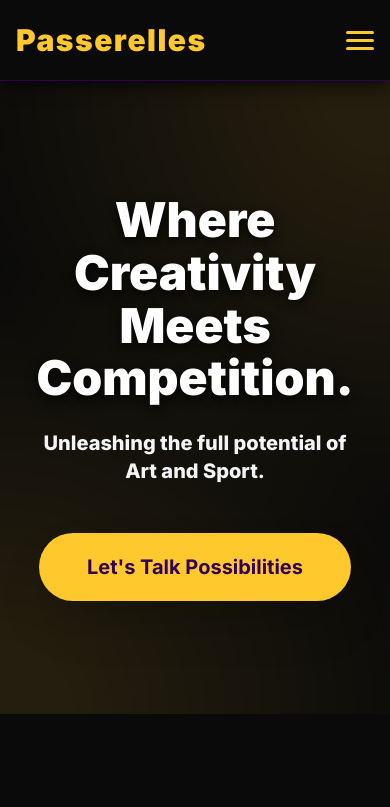
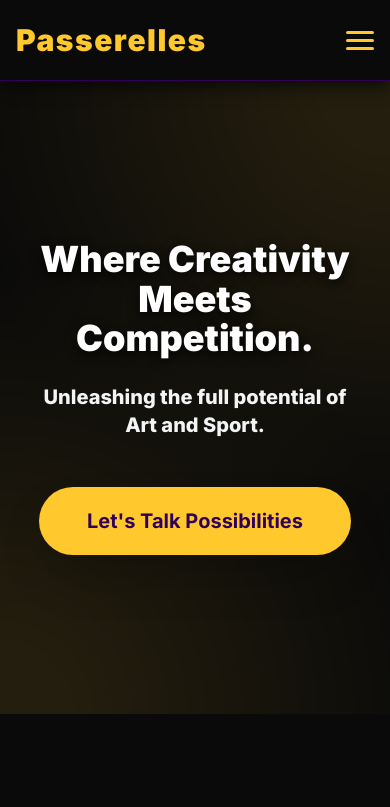
Before and after one commit to bettoux/passerelles, a website: page public/index.html in a window 390 px wide. Shown: the top 807 px of the page. Drawn offline with nearby package versions, Linux system fonts and the light colour scheme.

```diff
--- a/public/index.html
+++ b/public/index.html
@@ -315,12 +315,13 @@
         </div>
     </header>
 
+    <!-- Hero Section -->
     <main>
         <section id="hero" class="relative bg-primary-dark-bg min-h-[75vh] flex items-center justify-center p-8 overflow-hidden">
             <div id="parallax-layer" class="absolute inset-0 opacity-10" style="background: radial-gradient(circle at top right, #FFC82D 10%, transparent 60%), radial-gradient(circle at bottom left, #FFC82D 10%, transparent 60%);"></div>
 
             <div class="relative z-10 text-center max-w-6xl mx-auto py-20">
-                <h1 id="hero-text" class="text-white text-5xl sm:text-7xl lg:text-9xl font-black mb-6 animated-item is-visible" style="animation-delay: 0.1s;">
+                <h1 id="hero-text" class="text-white text-4xl sm:text-7xl lg:text-9xl font-black mb-6 animated-item is-visible" style="animation-delay: 0.1s;">
                     <span data-text="heroSlogan">Where Creativity Meets Competition.</span>
                 </h1>
                 <p class="primary-deep text-xl sm:text-3xl lg:text-4xl font-extrabold mb-12 animated-item" style="animation-delay: 0.3s;">
```
